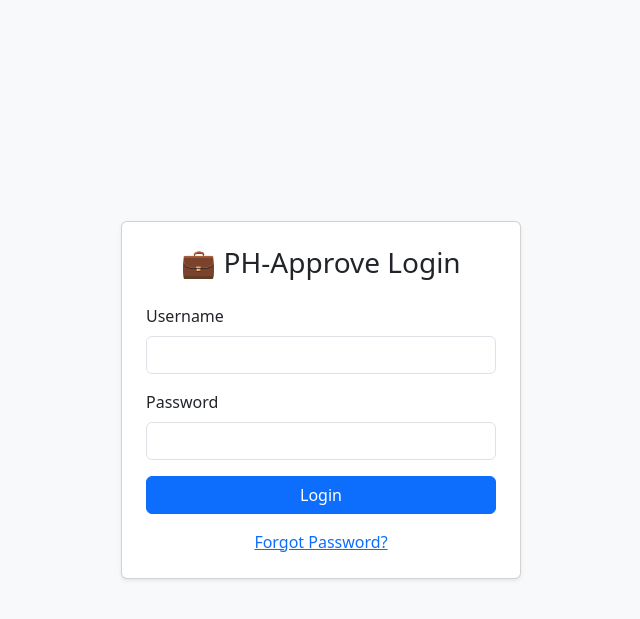
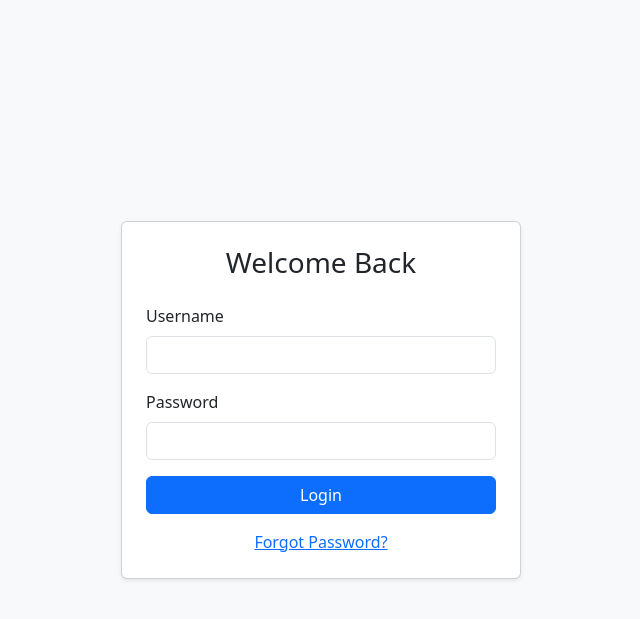
Before and after one commit to RefactorCore/caswebforlive, a Flask app: page /login in a window 1280 px wide. Shown: the top 619 px of the page, without its empty margins (319-959 px from the left). Run offline with Flask 3, Linux system fonts and the light colour scheme.

Commit message:
Add files via upload

```diff
--- a/templates/login.html
+++ b/templates/login.html
@@ -2,7 +2,7 @@
 <html lang="en">
 <head>
   <meta charset="utf-8">
-  <title>Login - PH-Approve Accounting</title>
+  <title>Login</title>
   <meta name="viewport" content="width=device-width, initial-scale=1">
 
   <link href="https://cdn.jsdelivr.net/npm/bootstrap@5.3.2/dist/css/bootstrap.min.css" rel="stylesheet">
@@ -25,7 +25,7 @@
 
   <div class="card login-card shadow-sm">
     <div class="card-body p-4">
-      <h3 class="card-title text-center mb-4">💼 PH-Approve Login</h3>
+      <h3 class="card-title text-center mb-4">Welcome Back</h3>
 
       {% with messages = get_flashed_messages(with_categories=true) %}
         {% if messages %}
```
